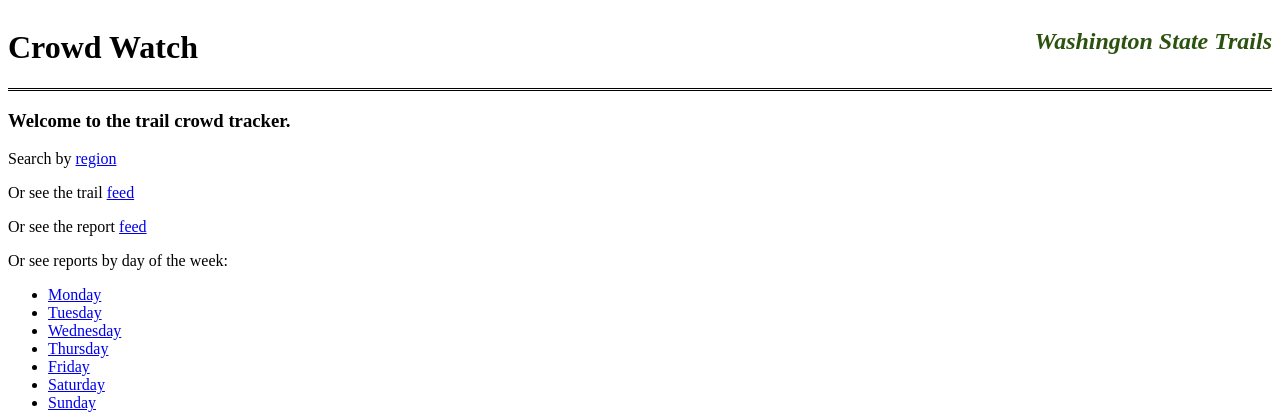
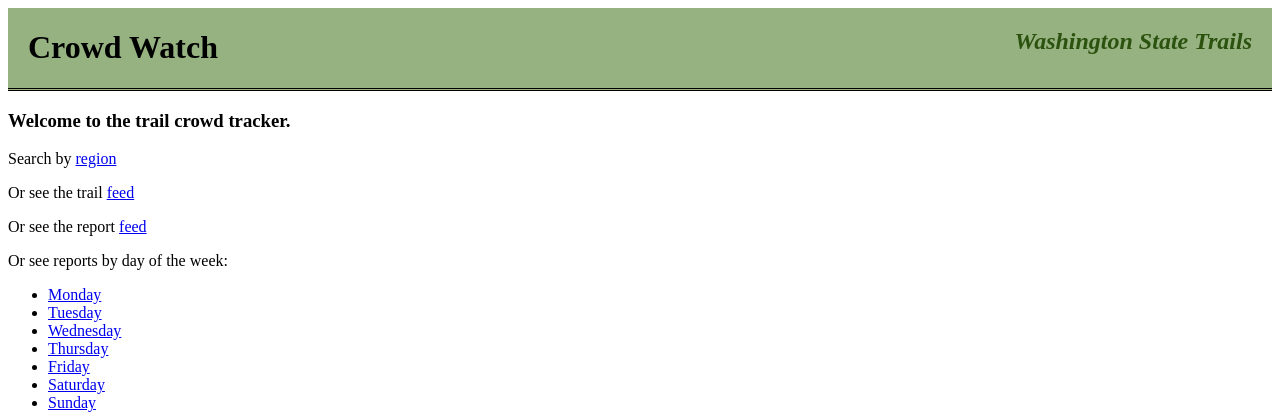
Before and after one commit to kris71990/crowd-watch, a Django app: page /trails/ in a window 1280 px wide. Shown: the top 420 px of the page. Run offline with Django 3.2, Linux system fonts and the light colour scheme.

Commit message:
header color

```diff
--- a/trails/static/trails/header.css
+++ b/trails/static/trails/header.css
@@ -1,5 +1,6 @@
 #header {
   border-bottom: 3px double black;
+  background-color: #96B281;
 }
 
 #header a {
@@ -11,9 +12,14 @@
   display: inline-block;
 }
 
+#header h1 {
+  padding-left: 20px;
+}
+
 #header h2 {
   float: right;
   font-style: italic;
+  padding-right: 20px;
 }
 
 #header h2 a {
```
